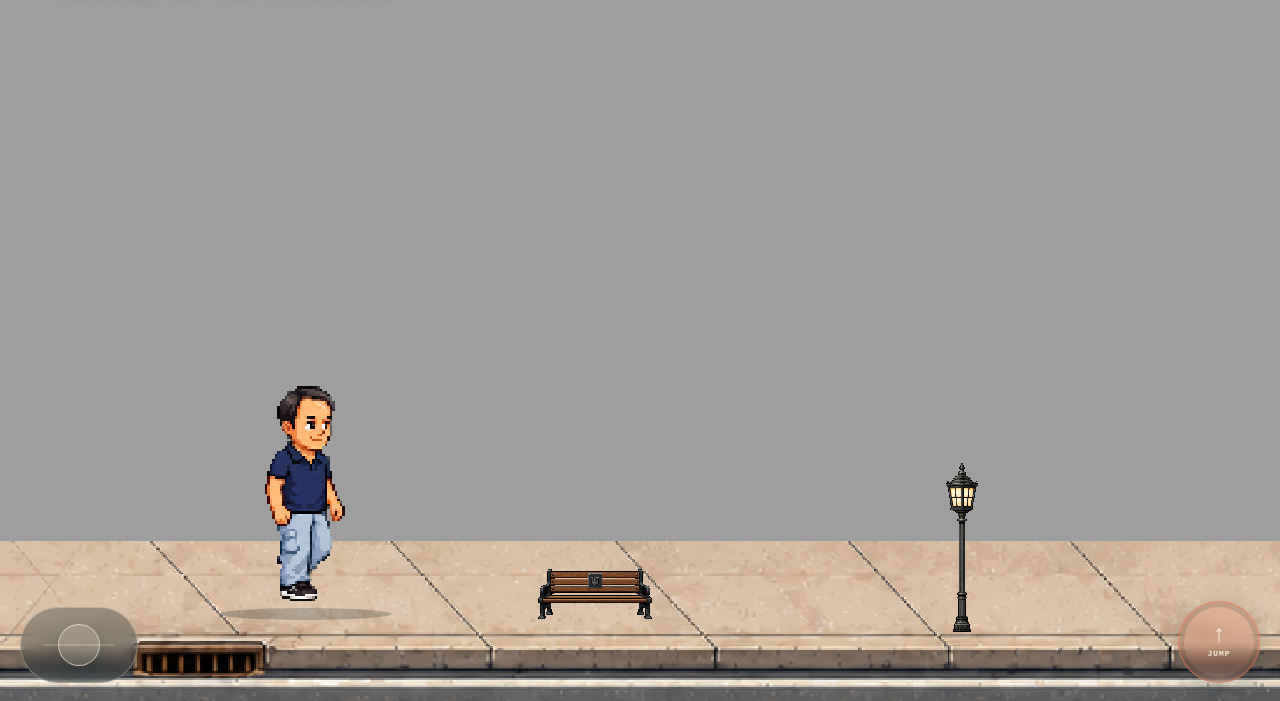
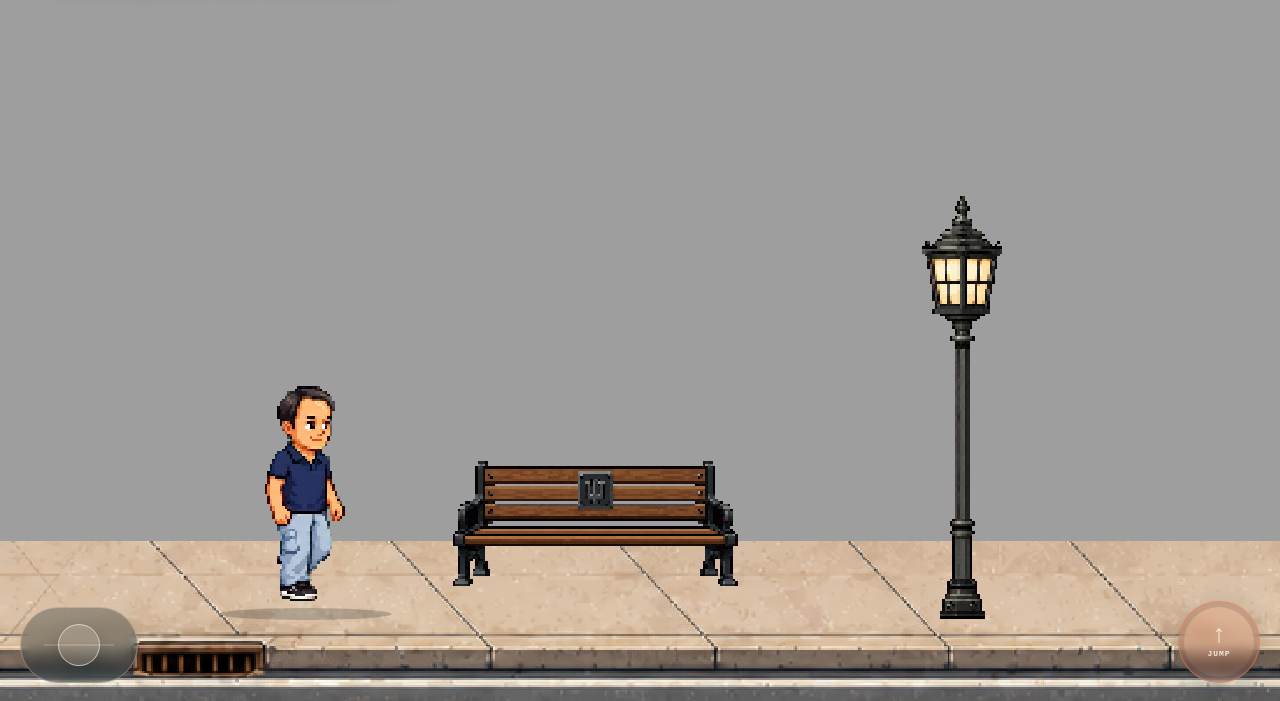
Before and after one commit to dmarkel/dmarkel-website, a website: page bloomington.html in a window 1280 px wide. Shown: the part 99-800 px from the top of the page. Drawn offline with Linux system fonts and the light colour scheme.

Commit message:
fix: align Bloomington grade and prop scale

```diff
--- a/bloomington.html
+++ b/bloomington.html
@@ -34,6 +34,6 @@
         </button>
       </div>
     </main>
-    <script type="module" src="src/bloomington-game.js?v=bloomington-4"></script>
+    <script type="module" src="src/bloomington-game.js?v=bloomington-5"></script>
   </body>
 </html>
--- a/src/bloomington-game.js
+++ b/src/bloomington-game.js
@@ -1,7 +1,7 @@
 import { FIXED_STEP, SPRITES } from "./config.js";
 import { ASSETS, ART, buildBloomingtonForeground } from "./bloomington-foreground.js?v=bloomington-4";
 import { createInput } from "./input.js";
-import { groundTileTransforms, propTransform } from "./modular-foreground.js?v=bloomington-1";
+import { groundTileTransforms, propTransform } from "./modular-foreground.js?v=bloomington-5";
 import { createCamera, stepCamera } from "./parallax.js";
 import { createPlayer, selectAnimation, stepPlayer } from "./player.js";
 import {
@@ -25,10 +25,10 @@ const CHAPTER_LAYERS = Object.freeze([
     name: "environment",
     paths: [
       "assets/backgrounds/bloomington-proof/environment-01-v2.png?v=bloomington-2",
-      "assets/backgrounds/bloomington-proof/environment-02-v2.png?v=bloomington-3",
+      "assets/backgrounds/bloomington-proof/environment-02-v3.png?v=bloomington-5",
     ],
     factor: 0.38,
-    offsetYs: [0, -70],
+    offsetYs: [0, -54],
   },
 ]);
 const FOREGROUND = buildBloomingtonForeground();
@@ -148,6 +148,7 @@ function drawProps(images, props, cameraX) {
       cameraX,
       world.scale,
       sceneY,
+      scale,
     );
     if (transform.x + transform.width < 0 || transform.x > viewport.width) continue;
     const image = images[`foreground-${prop.assetId}`];
```
Also changed, not shown: 1 other file.
